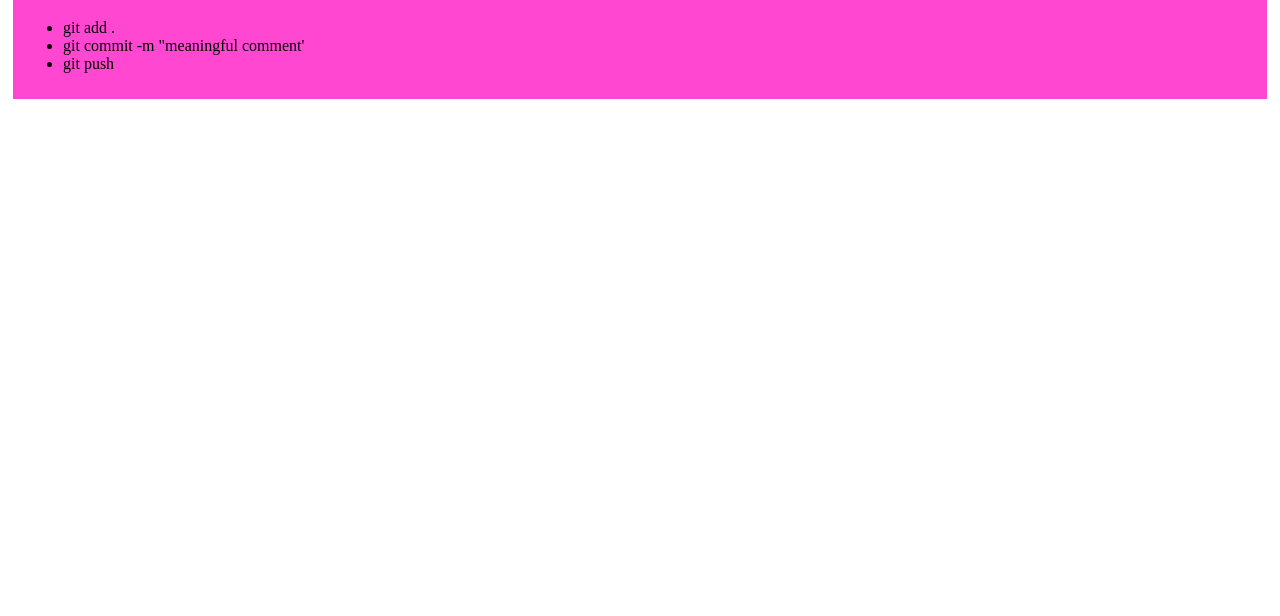
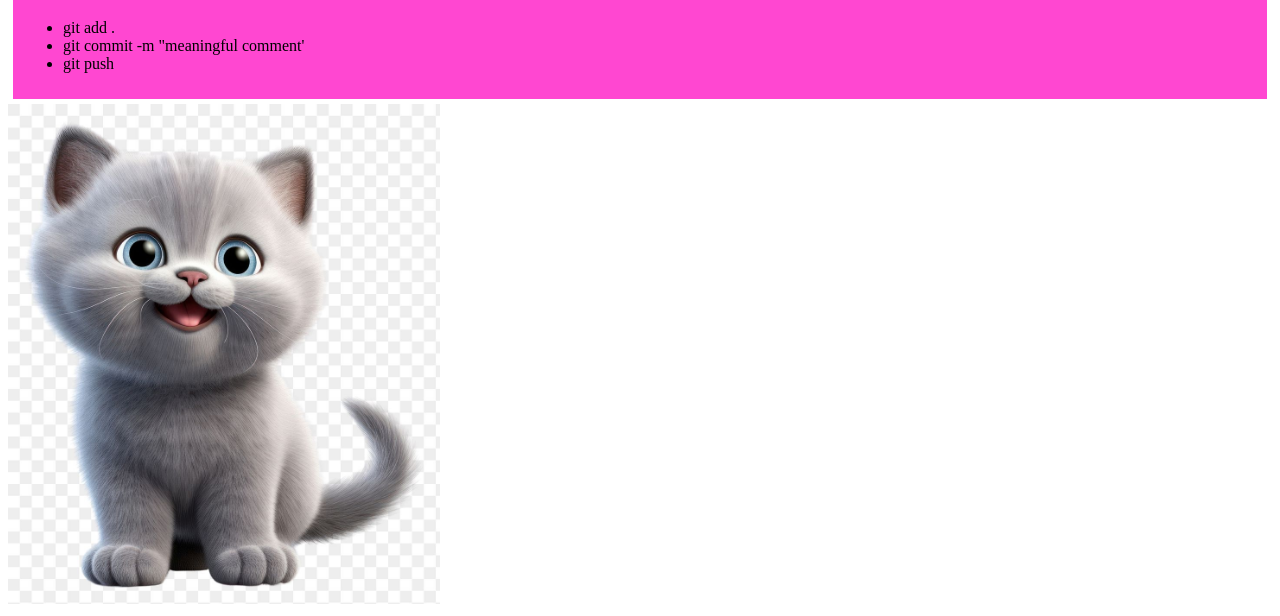
Before and after one commit to imashahida92/my-first-exercise, a plain HTML site: page index.html in a window 1280 px wide. Shown: the part 550-1166 px from the top of the page. Before the commit the page ends 800 px from the top, so only its background shows below. Drawn offline with Linux system fonts and the light colour scheme.

Commit message:
picture added

```diff
--- a/index.html
+++ b/index.html
@@ -36,5 +36,6 @@
             <li>git push</li>
          </ul>
     </div>
+    <img src="cat.jpg" alt="" height="500px">
 </body>
 </html>
```
Also changed, not shown: cat.jpg (added).
